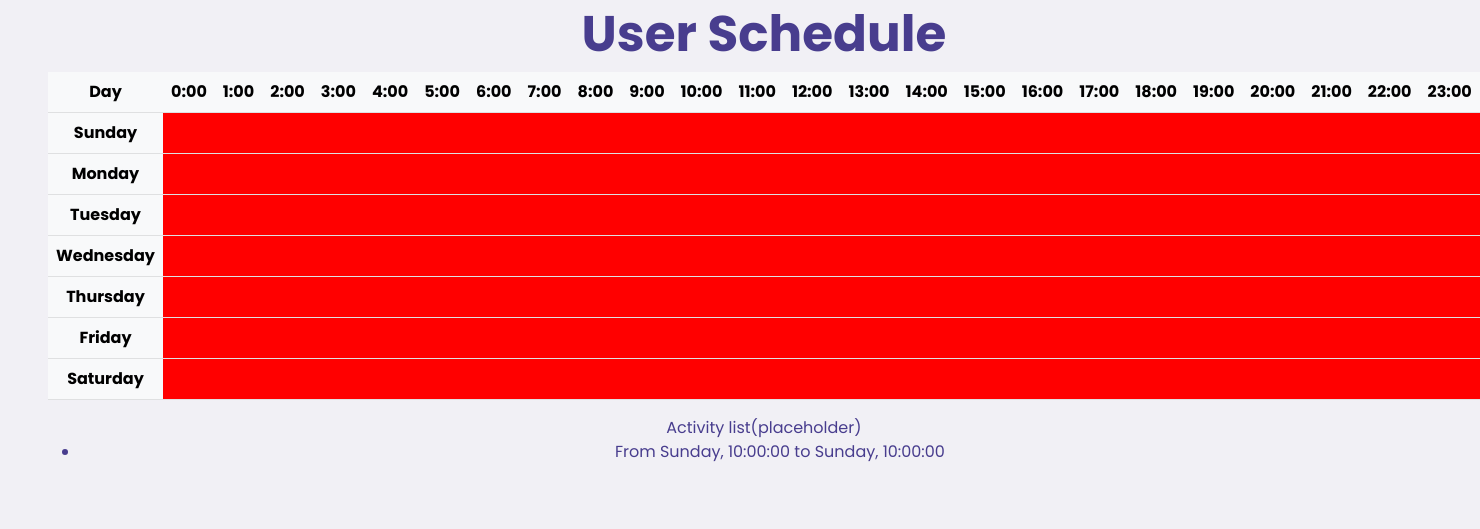
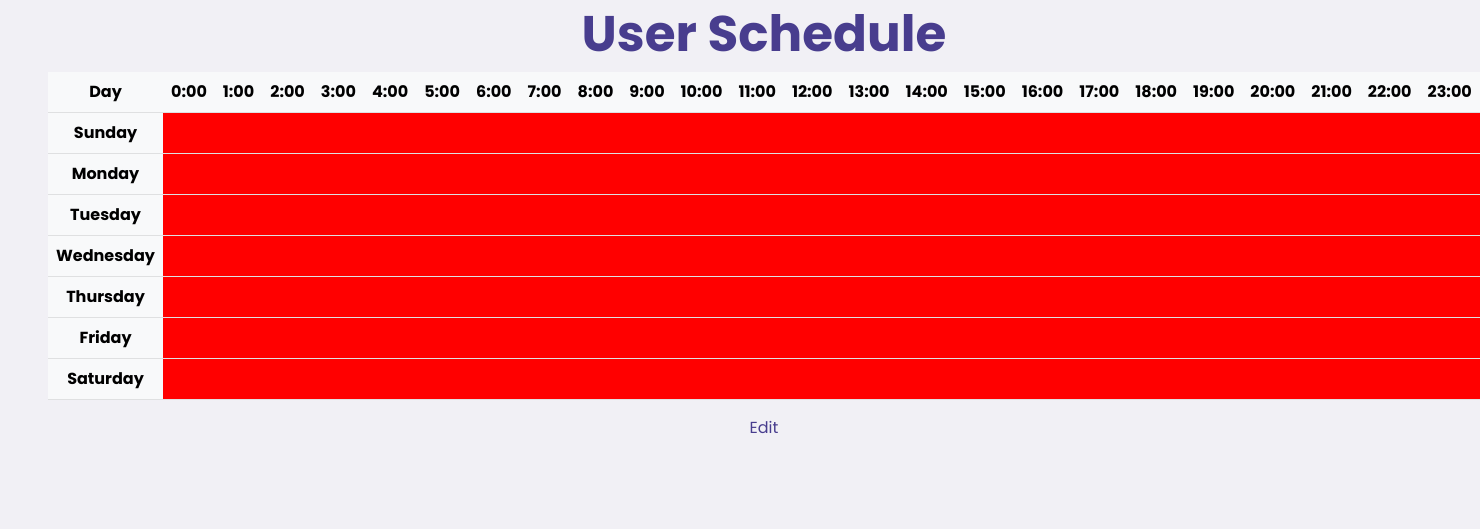
Before and after one commit to 6410615063/SyncMeet, a Django app: page /schedule in a window 1480 px wide. Shown: the part 132-661 px from the top of the page. Run offline with Django 4.2, Linux system fonts and the light colour scheme; a user stored in the database is signed in; tables that the repository leaves empty hold one stand-in row (values such as "Sample post"); lists and menus that the app fills with data are empty.

Commit message:
Connect Edit schedule page to User schedule page. Add delete activity function to Edit schedule page

```diff
--- a/mainPage/templates/mainPage/schedule_user.html
+++ b/mainPage/templates/mainPage/schedule_user.html
@@ -126,12 +126,7 @@
             </tr>
         </table>
 
-        Activity list(placeholder)
-        <ul>
-            {% for act in activity %}
-            <li> {{act}} </li>
-            {% endfor%}
-        </ul>
+        <a href="{% url 'edit_schedule' %}" class="nav-link"> Edit </a>
     </div>
 </div>
 
--- a/mainPage/urls.py
+++ b/mainPage/urls.py
@@ -10,4 +10,7 @@ urlpatterns = [
     path('group', views.group, name="group"),
     path('schedule', views.UserSchedule, name="schedule_user"),
     path('schedule/edit_schedule', views.EditSchedule, name="edit_schedule"),
+    path('schedule/edit_schedule/<int:activityId>/remove',
+            views.RemoveActivity, name="remove_activity"),
+
 ]
--- a/mainPage/views.py
+++ b/mainPage/views.py
@@ -106,19 +106,11 @@ def EditSchedule(request):
                                 start_day=start_day, start=start_time,
                                 end_day=end_day, end=end_time)
         new_activity.save()
-    #     if pass1!=pass2 or pass1 is None or pass2 is None:
-    #         return render(request, 'mainPage/signup.html', {
-    #             'message': 'Your password and confrom password are not same!'
-    #         })
-    #     else:
-    #         if User.objects.filter(username = username).first():
-    #             return render(request, 'mainPage/signup.html', {
-    #             'message': 'Already have username!'
-    #             })
-    #         my_user=User.objects.create_user(username=username, password=pass1)
-    #         my_user.save()
-    #         return redirect('login')
     return render(request, 'mainPage/edit_schedule.html', {
         'activity': activity,
         }
         )
+
+def RemoveActivity(request, activityId):
+    Activity.objects.filter(user=request.user, activityId=activityId).delete()
+    return redirect('edit_schedule')
```
Also changed, not shown: mainPage/templates/mainPage/edit_schedule.html (+6 -5 lines).
